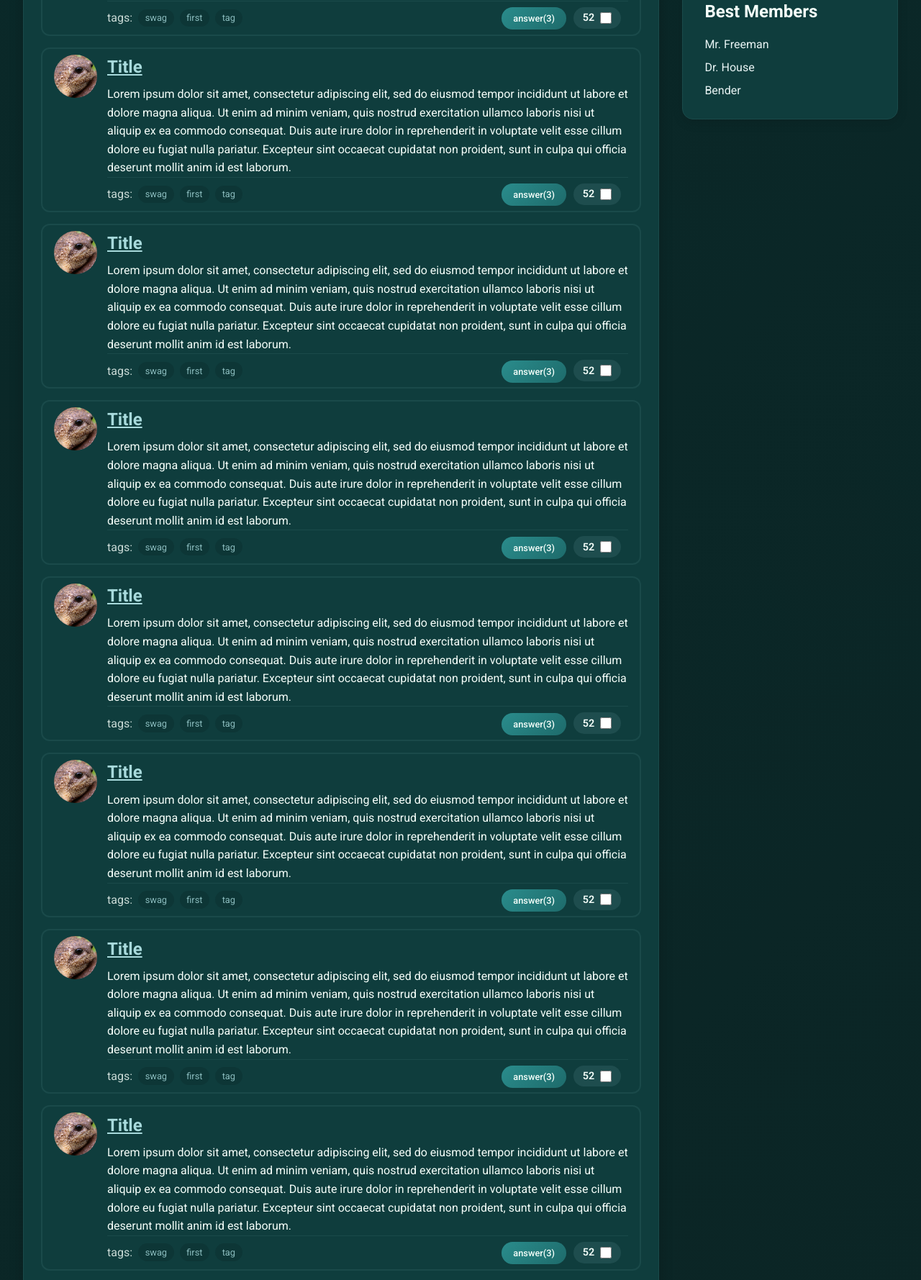
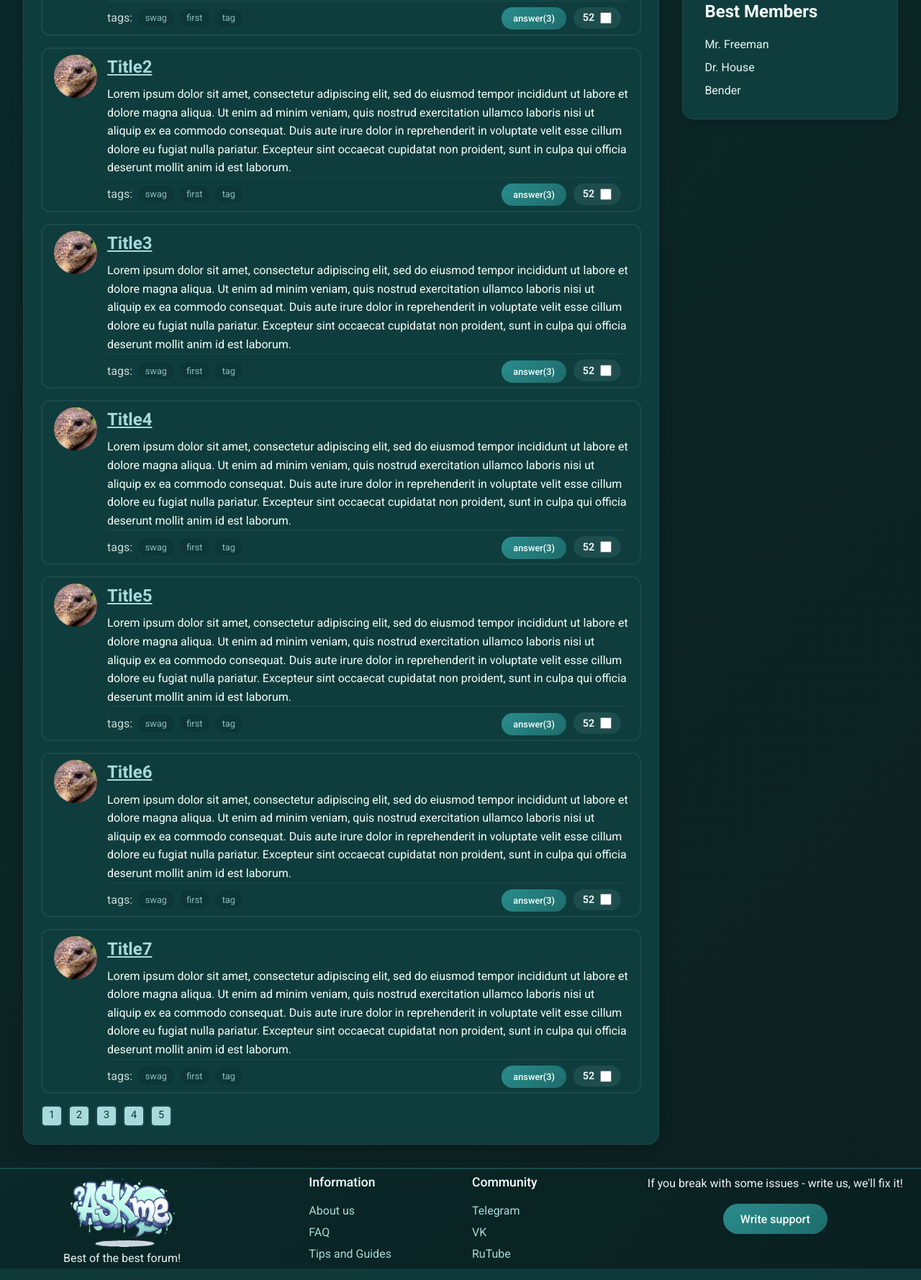
Before and after one commit to Saucesamba/AskMe, a Django app: page / in a window 1280 px wide. Shown: the part 341-2120 px from the top of the page at 72% size. Run offline with Django 5.2, Linux system fonts and the light colour scheme.

Commit message:
end second HW

```diff
--- a/questions/views.py
+++ b/questions/views.py
@@ -2,59 +2,82 @@ from django.shortcuts import render
 
 from django.http import JsonResponse, HttpResponse
 from django.views.generic import TemplateView
+import math
+
+def get_fake_questions(cnt):
+    return [
+        {
+        'id':i,
+        'title': f'Title{i}',
+        'question_text':'Lorem ipsum dolor sit amet, consectetur adipiscing elit, sed do eiusmod tempor incididunt ut labore et dolore magna aliqua. Ut enim ad minim veniam, quis nostrud exercitation ullamco laboris nisi ut aliquip ex ea commodo consequat. Duis aute irure dolor in reprehenderit in voluptate velit esse cillum dolore eu fugiat nulla pariatur. Excepteur sint occaecat cupidatat non proident, sunt in culpa qui officia deserunt mollit anim id est laborum.',
+        'tags':{
+            'swag',
+            'first',
+            'tag',
+        },
+        'is_hot': False,
+        'answer_count':3,
+        'like_count': 52,
+        } for i in range (1,cnt+1)
+    ]
+
+def paginate(items, page, per_page = 10):
+    start_index = (page - 1) * per_page
+    end_index = page * per_page
+    return items[start_index:end_index]
+
 
 class MainPageView(TemplateView):
+    template_name = 'questions/index.html'
 
-    template_name = 'questions/index.html'
+    COUNT_FAKE_QUESTIONS = 30
+    QUESTIONS_PER_PAGE = 7
 
     def get_context_data(self, **kwargs):
         context = super(MainPageView, self).get_context_data(**kwargs)
+        page = int(self.request.GET.get('page', 1))
+
+        context['page'] = page
+        context['count_questions'] = self.COUNT_FAKE_QUESTIONS
+        context['questions_per_page'] = self.QUESTIONS_PER_PAGE
+
+        questions = get_fake_questions(self.COUNT_FAKE_QUESTIONS)
+        context['questions'] = paginate(questions, page, self.QUESTIONS_PER_PAGE)
+
+        context['max_page'] = math.ceil(self.COUNT_FAKE_QUESTIONS/self.QUESTIONS_PER_PAGE)
+
+        context['pages'] = [ i for i in range(1, context['max_page']+1)]
         context['meta'] = {
             'page_name':'main',
         }
-        context['questions'] = [
-            {
-            'id':i,
-            'title': f'Title',
-            'question_text':'Lorem ipsum dolor sit amet, consectetur adipiscing elit, sed do eiusmod tempor incididunt ut labore et dolore magna aliqua. Ut enim ad minim veniam, quis nostrud exercitation ullamco laboris nisi ut aliquip ex ea commodo consequat. Duis aute irure dolor in reprehenderit in voluptate velit esse cillum dolore eu fugiat nulla pariatur. Excepteur sint occaecat cupidatat non proident, sunt in culpa qui officia deserunt mollit anim id est laborum.',
-            'tags':{
-                'swag',
-                'first',
-                'tag',
-            },
-            'is_hot': False,
-            'answer_count':3,
-            'like_count': 52,
-            } for i in range (30)]
         return context
 
     def dispatch(self, request, *args, **kwargs):
         return super(MainPageView, self).dispatch(request, *args, **kwargs)
 
 class HotQuestionsView(TemplateView):
+    template_name = 'questions/index.html'
 
-    template_name = 'questions/index.html'
+    COUNT_FAKE_QUESTIONS = 20
+    QUESTIONS_PER_PAGE = 5
 
     def get_context_data(self, **kwargs):
         context = super(HotQuestionsView, self).get_context_data(**kwargs)
+        page = int(self.request.GET.get('page', 1))
 
         context['meta'] = {
             'page_name':'hot',
         }
 
-        context['questions'] = [ {
-            'id':i,
-            'title': f'Title',
-            'question_text':'Lorem ipsum dolor sit amet, consectetur adipiscing elit, sed do eiusmod tempor incididunt ut labore et dolore magna aliqua. Ut enim ad minim veniam, quis nostrud exercitation ullamco laboris nisi ut aliquip ex ea commodo consequat. Duis aute irure dolor in reprehenderit in voluptate velit esse cillum dolore eu fugiat nulla pariatur. Excepteur sint occaecat cupidatat non proident, sunt in culpa qui officia deserunt mollit anim id est laborum.',
-            'tags':{
-                'swag',
-                'first',
-                'tag',
-            },
-            'is_hot': True,
-            'answer_count':52,
-            'like_count': 3,
-            } for i in range (15)]
+        context['page'] = page
+        context['count_questions'] = self.COUNT_FAKE_QUESTIONS
+        context['questions_per_page'] = self.QUESTIONS_PER_PAGE
+
+        questions = get_fake_questions(self.COUNT_FAKE_QUESTIONS)
+        context['questions'] = paginate(questions, page, self.QUESTIONS_PER_PAGE)
+
+        context['max_page'] = math.ceil(self.COUNT_FAKE_QUESTIONS/self.QUESTIONS_PER_PAGE)
+        context['pages'] = [ i for i in range(1, context['max_page']+1)]
         return context
 
     def dispatch(self, request, *args, **kwargs):
--- a/static/css/Question.css
+++ b/static/css/Question.css
@@ -157,7 +157,7 @@ main h2{
     font-weight: 400;
 }
 
-.pagination button{
+.pagination > a{
     width: 30px;
     height: 30px;
     border-radius: 20%;
@@ -166,9 +166,12 @@ main h2{
     color:var(--secondary-bg);
     font-weight: 400;
     transition: all 0.2s ease;
+    text-align: center;
+    padding-top: 3px;
+    text-decoration: none;
 }
 
-.pagination button:hover{
+.pagination a:hover{
     transform: translateY(-3px);
     border-color: var(--hover-color);
 }
--- a/templates/questions/index.html
+++ b/templates/questions/index.html
@@ -59,11 +59,7 @@
             </div>
         {% endfor %}
 
-        <div class = "pagination">
-            <button>1</button>
-            <button>2</button>
-            <button class="fake-btn">...</button>
-            <button>52</button>
-        </div>
+        {%include "questions/pagination.html"%}
+
     </div>
 {% endblock %}
--- /dev/null
+++ b/templates/questions/pagination.html
@@ -0,0 +1,12 @@
+<div class = "pagination">
+    {%for page in pages%}
+        {%if meta.page_name == 'hot'%}
+            <a href="{%url 'hot' %}?page={{page}}" type = "button">{{page}}</a>
+        {%endif%}
+
+        {%if meta.page_name == 'main'%}
+            <a href="{%url 'index' %}?page={{page}}" type = "button">{{page}}</a>
+        {%endif%}
+
+    {%endfor%}
+</div>
--- a/templates/questions/question.html
+++ b/templates/questions/question.html
@@ -67,7 +67,7 @@
                     <textarea class="answer-field" placeholder="Input your answer here" id="ans-field" rows="5"></textarea>
                 </div>
                 <div class="btn-wrapper">
-                    <button type = "submit" class = "ans-btn"> Answer</button>
+                    <a href = "{%url 'index' %}" type = "button" class = "ans-btn"> Answer</a>
                 </div>
             </div>
         </section>
```
Also changed, not shown: README.md.
